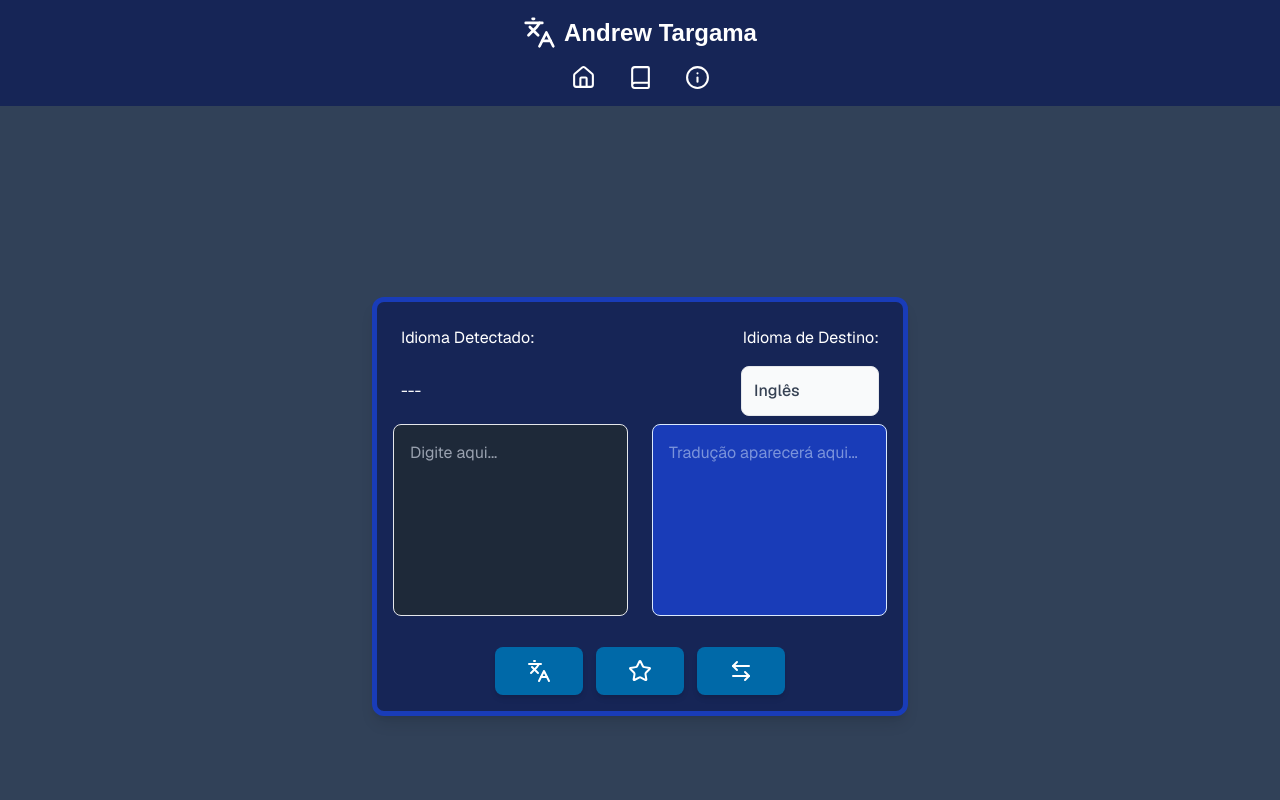
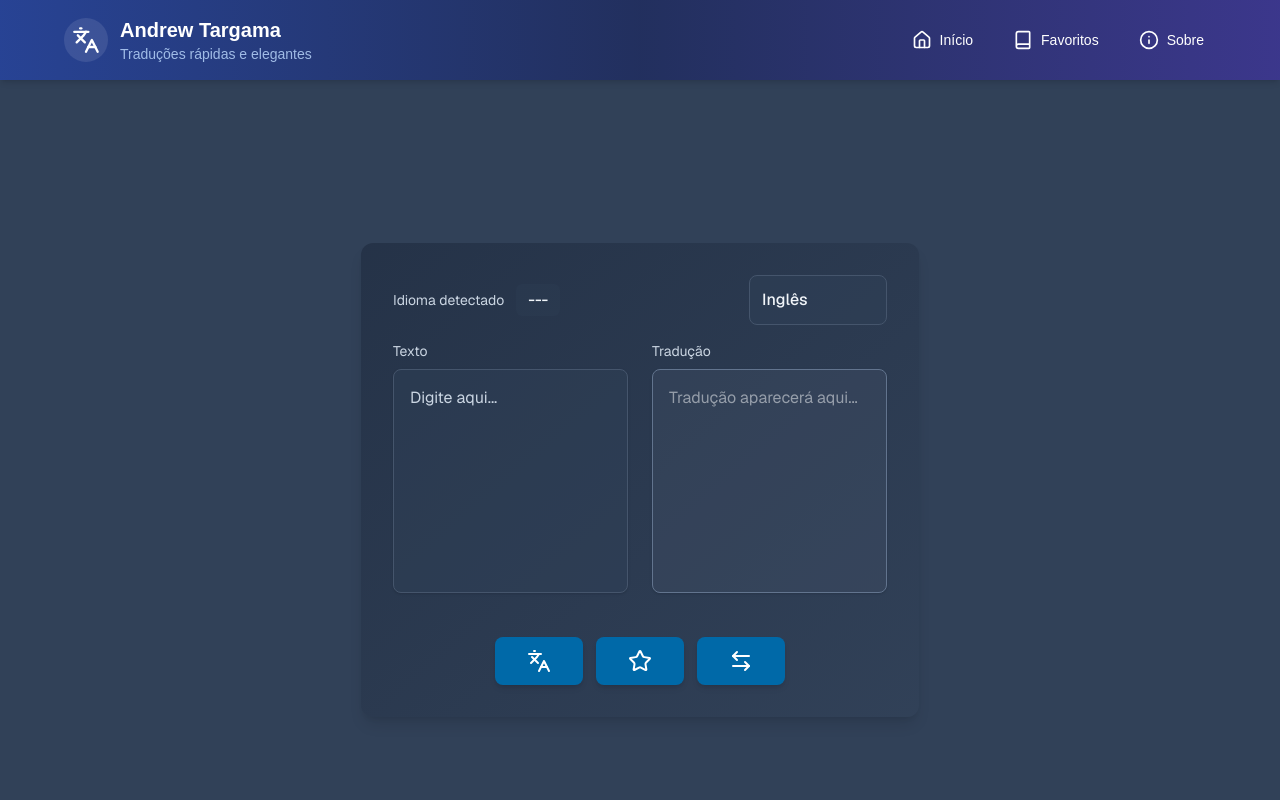
Before and after one commit to andrewnationdev/andrew-targama, a Next.js app: page / in a window 1280 px wide. Shown: the top 800 px of the page. Built offline with nearby package versions, Linux system fonts and the light colour scheme.

Commit message:
redesenho do header, nova paleta de cores da tela principal e adição da tela sobre com um resumo acerca do projeto.

```diff
--- a/app/components/action-buttons-row.tsx
+++ b/app/components/action-buttons-row.tsx
@@ -7,7 +7,7 @@ export default function ActionButtonsRow(props: IActionButtonsRowProps) {
         <button
             onClick={props.handleTranslateButton}
             title="Traduzir"
-            disabled={props.enableTranslateButton}
+            disabled={!props.enableTranslateButton}
             className="mt-6 w-full md:w-auto px-8 py-3 bg-sky-700 hover:bg-blue-700 text-white font-bold rounded-lg shadow-md hover:shadow-lg transform active:scale-95 transition-all duration-200 ease-in-out"
         >
             <Languages />
@@ -15,7 +15,7 @@ export default function ActionButtonsRow(props: IActionButtonsRowProps) {
 
         <button
             onClick={props.handleFavoriteButton}
-            disabled={props.enableFavoriteButton}
+            disabled={!props.enableFavoriteButton}
             title="Favoritar Tradução"
             className="mt-6 w-full md:w-auto px-8 py-3 bg-sky-700 hover:bg-blue-700 text-white font-bold rounded-lg shadow-md hover:shadow-lg transform active:scale-95 transition-all duration-200 ease-in-out"
         >
--- a/app/components/footer.tsx
+++ b/app/components/footer.tsx
@@ -1,5 +1,5 @@
 export default function Footer(){
-    return <div className="flex bg-blue-950 text-white p-4 flex-col items-center">
+    return <div className="flex bg-blue-950 text-center text-white p-4 flex-col items-center">
     <span>© 2026 - Andrew Targama. Todos os direitos reservados.</span>
     <div className="flex gap-4">
         <a href="">Código-Fonte</a>
--- a/app/components/header.tsx
+++ b/app/components/header.tsx
@@ -2,21 +2,36 @@ import { Book, House, InfoIcon, Languages } from "lucide-react";
 import Link from "next/link";
 
 export default function Header(){
-    return <div className="flex bg-blue-950 text-white p-4 flex-col items-center">
-        <div className="flex gap-2 items-center">
-            <Languages size="33"/>
-            <h1 className="text-2xl font-bold">Andrew Targama</h1>
-        </div>
-        <div className="flex gap-8 mt-4">
-            <Link href="/" title="Início">
-                <House size="25"/>
-            </Link>
-            <Link href="/favorites" title="Traduções Salvas">
-                <Book size="25"/>
-            </Link>
-            <Link href="/about" title="Sobre">
-                <InfoIcon size="25"/>
-            </Link>
-        </div>
-    </div>
+    return (
+        <header className="sticky top-0 z-50 w-full bg-gradient-to-r from-blue-900/95 via-blue-950/95 to-indigo-900/95 text-white px-6 py-4 shadow-md">
+            <div className="max-w-6xl mx-auto flex items-center justify-between gap-4">
+                <div className="flex items-center gap-3">
+                    <div className="p-2 bg-white/10 rounded-full">
+                        <Languages size={28} />
+                    </div>
+                    <div className="hidden sm:block">
+                        <h1 className="text-xl font-semibold">Andrew Targama</h1>
+                        <div className="text-sm text-blue-200/80">Traduções rápidas e elegantes</div>
+                    </div>
+                </div>
+
+                <nav className="flex items-center gap-4">
+                    <Link href="/" className="flex items-center gap-2 px-3 py-2 rounded hover:bg-white/5 transition">
+                        <House size={20} />
+                        <span className="hidden sm:inline text-sm">Início</span>
+                    </Link>
+
+                    <Link href="/favorites" className="flex items-center gap-2 px-3 py-2 rounded hover:bg-white/5 transition">
+                        <Book size={20} />
+                        <span className="hidden sm:inline text-sm">Favoritos</span>
+                    </Link>
+
+                    <Link href="/about" className="flex items-center gap-2 px-3 py-2 rounded hover:bg-white/5 transition">
+                        <InfoIcon size={20} />
+                        <span className="hidden sm:inline text-sm">Sobre</span>
+                    </Link>
+                </nav>
+            </div>
+        </header>
+    )
 }
--- a/app/components/translate.tsx
+++ b/app/components/translate.tsx
@@ -64,18 +64,21 @@ export default function Translate() {
             useStore.getState().loadFromStorage()
         }
     }, [])
+    return (
+        <div className="flex flex-col md:max-w-4xl mx-auto my-6 p-4 md:p-6 lg:p-8 text-slate-100 rounded-xl shadow-lg bg-gradient-to-br from-slate-800/60 to-slate-700/50">
+            <div className="flex flex-col sm:flex-row sm:items-center sm:justify-between gap-4 mb-4">
+                <div className="flex items-center gap-3 w-full sm:w-auto">
+                    <div className="text-sm text-slate-300">Idioma detectado</div>
+                    <div className="font-medium text-slate-100 bg-slate-700/30 px-3 py-1 rounded-md">{detectedLanguage}</div>
+                </div>
 
-    return <div className="flex flex-col md:max-w-4xl mx-auto my-4 p-4 bg-blue-950 text-white rounded-xl shadow-lg border border-[5px] border-blue-800">
-        <div className="flex w-full gap-4 justify-between p-2 items-center">
-            <span>Idioma Detectado:</span>
-            <span>Idioma de Destino:</span>
-        </div>
-        <div className="flex w-full gap-4 justify-between p-2 items-center">
-            <span>{detectedLanguage}</span>
+                <div className="w-full sm:w-auto">
+                    <label className="sr-only" htmlFor="target-select">Idioma de destino</label>
                     <select
+                        id="target-select"
                         value={target}
                         onChange={(e) => setTarget(e.target.value)}
-                className="p-3 bg-gray-50 border border-gray-200 rounded-lg appearance-none focus:ring-2 focus:ring-blue-500 focus:outline-none text-gray-700 font-medium cursor-pointer transition-all"
+                        className="w-full sm:w-auto p-2 sm:p-3 bg-slate-700/40 border border-slate-600 rounded-lg appearance-none focus:ring-2 focus:ring-sky-400 focus:outline-none text-slate-100 font-medium cursor-pointer transition-all"
                     >
                         {[...languages]
                             .sort((a, b) => a.readableName.localeCompare(b.readableName))
@@ -86,32 +89,41 @@ export default function Translate() {
                             ))}
                     </select>
                 </div>
-        <div className="flex flex-col md:flex-row gap-6">
-            <div className="flex flex-col flex-1 gap-4 w-full">
+            </div>
 
+            <div className="grid grid-cols-1 md:grid-cols-2 gap-6">
+                <div className="flex flex-col gap-2 w-full">
+                    <label className="text-sm text-slate-300">Texto</label>
                     <textarea
                         value={input}
                         onChange={(e) => setInput(e.target.value)}
                         placeholder="Digite aqui..."
-                    className="w-full h-48 p-4 bg-gray-800 border border-gray-200 rounded-lg resize-none focus:ring-2 focus:ring-blue-500 focus:outline-none text-gray-100 placeholder-gray-400 transition-all"
+                        aria-label="Texto de entrada"
+                        className="w-full min-h-[10rem] md:min-h-[14rem] p-4 bg-slate-700/40 border border-slate-600 rounded-lg resize-none focus:ring-2 focus:ring-sky-400 focus:outline-none text-slate-100 placeholder-slate-300 transition-all duration-150 shadow-sm"
                     ></textarea>
                 </div>
 
-            <div className="flex-1">
+                <div className="flex flex-col gap-2 w-full">
+                    <label className="text-sm text-slate-300">Tradução</label>
                     <textarea
                         value={result}
                         readOnly
                         placeholder="Tradução aparecerá aqui..."
-                    className="w-full h-48 p-4 bg-blue-800 border border-blue-100 rounded-lg resize-none text-blue-100 focus:outline-none"
+                        aria-label="Resultado da tradução"
+                        className="w-full min-h-[10rem] md:min-h-[14rem] p-4 bg-slate-600/30 border border-slate-500 rounded-lg resize-none text-slate-50 focus:outline-none transition-all duration-150 shadow-sm"
                     ></textarea>
                 </div>
             </div>
 
+            <div className="mt-5">
                 <ActionButtonsRow
-        enableTranslateButton={input.length > 0 && target != "" && input != previousInput}
+                    enableTranslateButton={input != ""}
                     enableFavoriteButton={result.length > 0}
                     handleTranslateButton={handleTranslateButton}
                     handleFavoriteButton={handleFavoriteButton}
-        handleReverseButton={handleReverseButton} />
+                    handleReverseButton={handleReverseButton}
+                />
             </div>
+        </div>
+    )
 }
--- a/app/favorites/page.tsx
+++ b/app/favorites/page.tsx
@@ -12,12 +12,21 @@ export default function FavoritesPage() {
         }
     }, [])
 
-    return <div className="flex flex-col min-h-screen items-center justify-center font-sans bg-slate-700">
-        <span>Favoritos</span>
-        <div className="flex flex-col max-w-4xl mx-auto my-4 p-4 bg-blue-950 text-white rounded-xl shadow-lg border border-[5px] border-blue-800">
-            {items.length > 0 && items.map((item, index) => (
-                <FavoritesCard key={index} {...item} />
-            ))}
+    return (
+        <div className="min-h-screen py-12 px-4 sm:px-8 bg-slate-700">
+            <div className="max-w-6xl mx-auto">
+                <h1 className="text-4xl text-white font-bold mb-6">Favoritos</h1>
+
+                {items.length === 0 ? (
+                    <div className="text-white/80">Nenhum item salvo ainda.</div>
+                ) : (
+                    <div className="grid grid-cols-1 sm:grid-cols-2 md:grid-cols-3 gap-6">
+                        {items.map((item, index) => (
+                            <FavoritesCard key={index} {...item} />
+                        ))}
+                    </div>
+                )}
+            </div>
         </div>
-    </div>
+    )
 }
```
Also changed, not shown: app/about/page.tsx (+29 -3 lines), app/components/favorites-card.tsx (+33 -5 lines), 1 other file (tests, documents, lock files or other folders). Lines whose indentation alone changed are shown as unchanged.
